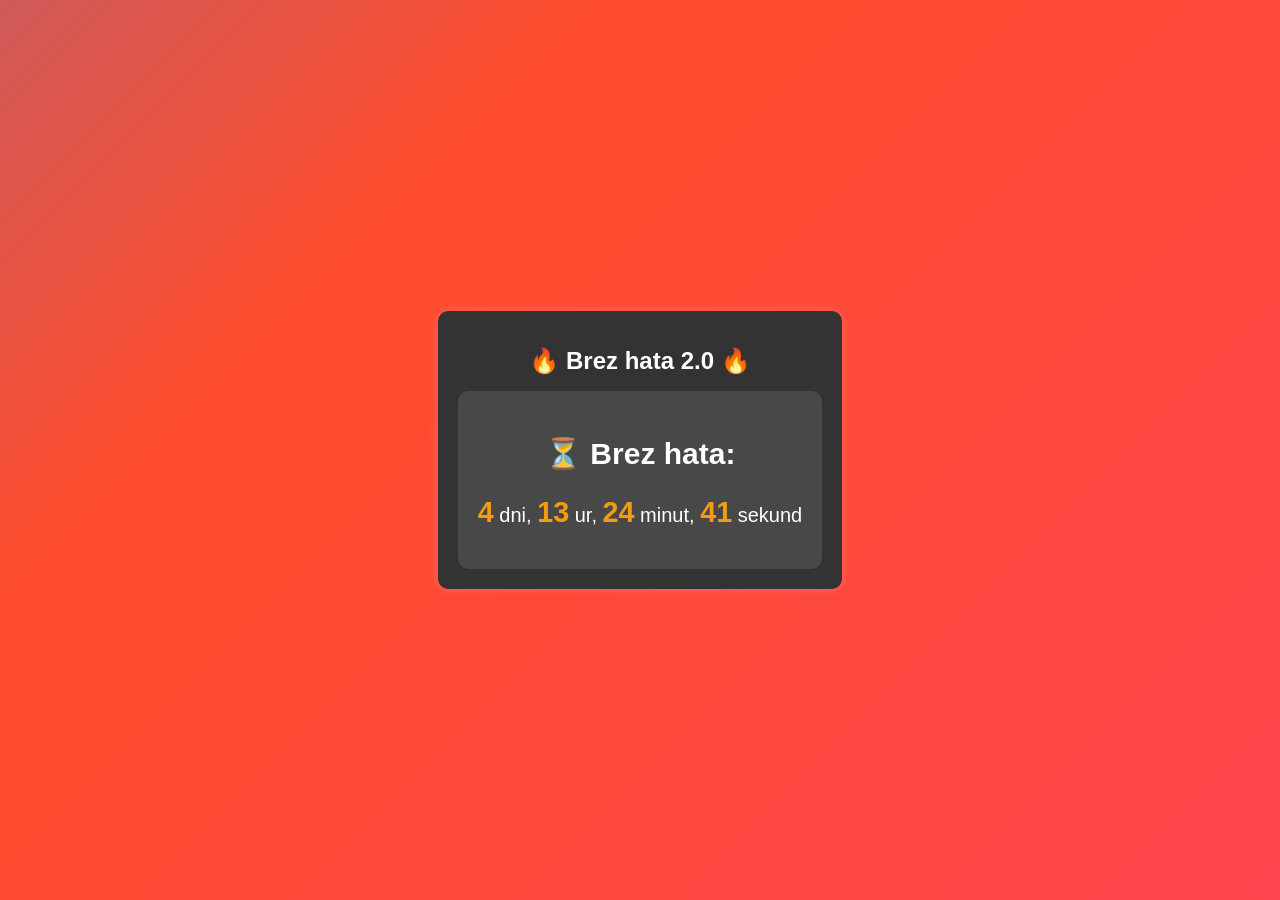
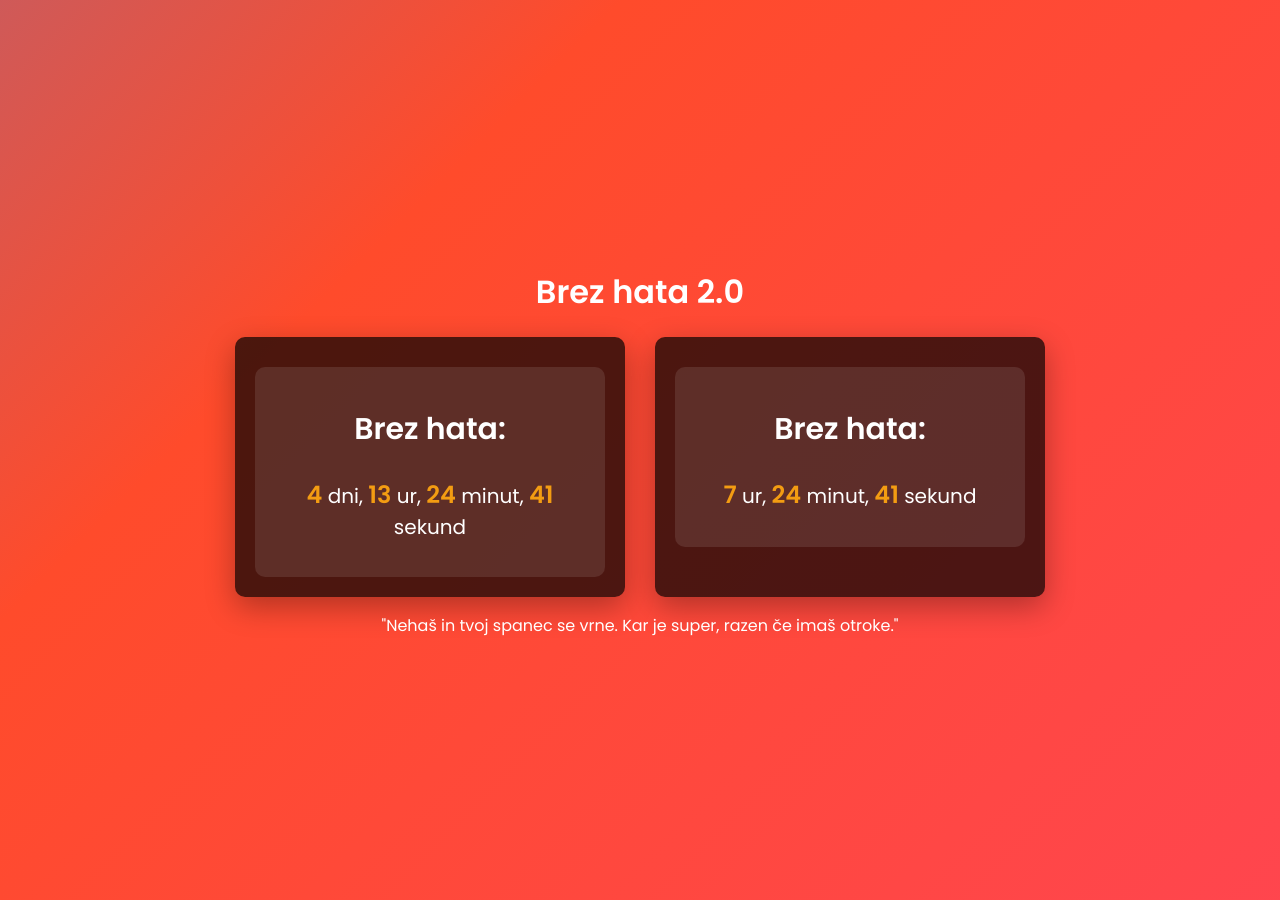
Before and after one commit to MaxiMATTY/brezhataNEW, a plain HTML site: page index.html in a window 1280 px wide. Drawn offline with Linux system fonts and the light colour scheme.

Commit message:
first update

```diff
--- a/index.html
+++ b/index.html
@@ -6,69 +6,92 @@
     <link rel="stylesheet" href="style.css">
 
     <title>Brez hata 2.0</title>
-    <style>
-        body {
-            font-family: Arial, sans-serif;
-            text-align: center;
-            background-color: #222;
-            color: #fff;
-            margin: 50px;
-        }
-        .container {
-            max-width: 400px;
-            margin: auto;
-            padding: 20px;
-            background: #333;
-            border-radius: 10px;
-            box-shadow: 0 0 10px rgba(255, 255, 255, 0.2);
-        }
-        h1 {
-            font-size: 24px;
-        }
-        .time-difference {
-            font-size: 20px;
-            margin-top: 10px;
-        }
-        .time-value {
-            font-weight: bold;
-            color: #f39c12;
-        }
-    </style>
 </head>
 <body>
 
-    <div class="container">
-        <h1>🔥 Brez hata 2.0 🔥</h1>
-        <div class="time-difference">
-            <h2>⏳ Brez hata:</h2>
-            <p>
-                <span id="days" class="time-value">0</span> dni,
-                <span id="hours" class="time-value">0</span> ur,
-                <span id="minutes" class="time-value">0</span> minut,
-                <span id="seconds" class="time-value">0</span> sekund
-            </p>
+    <h1> Brez hata 2.0 </h1>
+
+    <div class="countdown-wrapper">
+        <div class="container">
+            <div class="time-difference">
+                <h2> Brez hata:</h2>
+                <p>
+                    <span id="days1" class="time-value">0</span> dni,
+                    <span id="hours1" class="time-value">0</span> ur,
+                    <span id="minutes1" class="time-value">0</span> minut,
+                    <span id="seconds1" class="time-value">0</span> sekund
+                </p>
+            </div>
         </div>
+
+        <div class="container">
+            <div class="time-difference">
+                <h2> Brez hata:</h2>
+                <p>
+                    <span id="hours2" class="time-value">0</span> ur,
+                    <span id="minutes2" class="time-value">0</span> minut,
+                    <span id="seconds2" class="time-value">0</span> sekund
+                </p>
+            </div>
+        </div>
+    </div>
+
+    <div class="quote-container">
+        <p id="quote">Nalagam citat...</p>
     </div>
 
     <script>
         function updateTimeDifference() {
-            const staticStartDate = new Date(2025, 1, 1, 18, 0, 0); // 1. februar 2025 ob 18:00
+            // Prvi števec (od 1. februarja 2025)
+            const staticStartDate = new Date(2025, 1, 1, 18, 0, 0);
             const now = new Date();
-            const difference = Math.abs(now - staticStartDate);
+            const difference1 = now - staticStartDate;
 
-            const days = Math.floor(difference / (1000 * 60 * 60 * 24));
-            const hours = Math.floor((difference % (1000 * 60 * 60 * 24)) / (1000 * 60 * 60));
-            const minutes = Math.floor((difference % (1000 * 60 * 60)) / (1000 * 60));
-            const seconds = Math.floor((difference % (1000 * 60)) / 1000);
+            const days1 = Math.floor(difference1 / (1000 * 60 * 60 * 24));
+            const hours1 = Math.floor((difference1 % (1000 * 60 * 60 * 24)) / (1000 * 60 * 60));
+            const minutes1 = Math.floor((difference1 % (1000 * 60 * 60)) / (1000 * 60));
+            const seconds1 = Math.floor((difference1 % (1000 * 60)) / 1000);
 
-            document.getElementById('days').textContent = days;
-            document.getElementById('hours').textContent = hours;
-            document.getElementById('minutes').textContent = minutes;
-            document.getElementById('seconds').textContent = seconds;
+            document.getElementById('days1').textContent = days1;
+            document.getElementById('hours1').textContent = hours1;
+            document.getElementById('minutes1').textContent = minutes1;
+            document.getElementById('seconds1').textContent = seconds1;
+
+            // Drugi števec (od začetka današnjega dne)
+            const todayStart = new Date();
+            todayStart.setHours(0, 0, 0, 0);
+
+            const difference2 = now - todayStart;
+
+            const hours2 = Math.floor(difference2 / (1000 * 60 * 60));
+            const minutes2 = Math.floor((difference2 % (1000 * 60 * 60)) / (1000 * 60));
+            const seconds2 = Math.floor((difference2 % (1000 * 60)) / 1000);
+
+            document.getElementById('hours2').textContent = hours2;
+            document.getElementById('minutes2').textContent = minutes2;
+            document.getElementById('seconds2').textContent = seconds2;
         }
 
         setInterval(updateTimeDifference, 1000);
-        updateTimeDifference(); // Takoj prikaži ob nalaganju strani
+        updateTimeDifference();
+
+        // Izberi quote glede na dan v letu
+        function fetchDailyQuote() {
+            fetch('quotes.txt')
+                .then(response => response.text())
+                .then(data => {
+                    const quotes = data.split('\n').filter(line => line.trim() !== "");
+                    const now = new Date();
+                    const dayOfYear = Math.floor((now - new Date(now.getFullYear(), 0, 0)) / (1000 * 60 * 60 * 24));
+
+                    // Če je manj quote-ov kot dni v letu, uporabljamo modulo
+                    const quoteIndex = dayOfYear % quotes.length;
+                    document.getElementById('quote').textContent = quotes[quoteIndex];
+                })
+                .catch(error => console.error("Napaka pri branju quotes.txt:", error));
+        }
+
+        fetchDailyQuote();
     </script>
 
 </body>
--- a/style.css
+++ b/style.css
@@ -1,13 +1,16 @@
 /* Global Styles */
+@import url('https://fonts.googleapis.com/css2?family=Poppins:wght@300;400;600&display=swap');
+
 body {
-    margin: 0;
     font-family: 'Poppins', sans-serif;
+    text-align: center;
     background: linear-gradient(-45deg, #ff416c, #ff4b2b, #1e90ff, #00c9ff);
     background-size: 400% 400%;
     animation: gradientBG 10s ease infinite;
     color: #fff;
-    text-align: center;
+    margin: 50px;
     display: flex;
+    flex-direction: column;
     align-items: center;
     justify-content: center;
     height: 100vh;
@@ -21,63 +24,41 @@ body {
 }
 
 /* Container Styling */
+.countdown-wrapper {
+    display: flex;
+    gap: 30px;
+    justify-content: center;
+    flex-wrap: wrap;
+}
+
 .container {
-    max-width: 500px;
-    padding: 40px;
-    background: rgba(0, 0, 0, 0.6);
-    border-radius: 15px;
+    width: 350px;
+    padding: 20px;
+    background: rgba(0, 0, 0, 0.7);
+    border-radius: 10px;
     box-shadow: 0 10px 30px rgba(0, 0, 0, 0.3);
 }
 
-  /* Heading */
-  .title {
-    font-size: 2.5rem;
-    font-weight: bold;
-    margin-bottom: 5px;
-    background: -webkit-linear-gradient(45deg, #ff416c, #ff4b2b);
-    -webkit-background-clip: text;
-    -webkit-text-fill-color: transparent;
+/* Time Display */
+.time-difference {
+    font-size: 20px;
+    margin-top: 10px;
+    padding: 15px;
+    background: rgba(255, 255, 255, 0.1);
+    border-radius: 10px;
 }
 
-  /* DatePicker */
-  .datepicker {
-    width: 100%;
-    text-align: center;
-    padding: 10px;
-    font-size: 1rem;
-    background: rgba(255, 255, 255, 0.1);
-    border: 1px solid rgba(255, 255, 255, 0.3);
-    border-radius: 5px;
-    color: #fff;
+/* Time Value */
+.time-value {
+    font-weight: bold;
+    color: #f39c12;
+    font-size: 1.5rem;
 }
 
-  /* Time Difference Display */
-  .time-difference {
-    background: rgba(255, 255, 255, 0.1);
-    padding: 20px;
-    border-radius: 10px;
-    margin-top: 5px;
+/* Responsive Design */
+@media screen and (max-width: 768px) {
+    .countdown-wrapper {
+        flex-direction: column;
+        align-items: center;
     }
-
-  .time-value {
-    font-size: 1.8rem;
-    font-weight: bold;
-    color: #ff4b2b;
 }
-
-  /* Button */
-  .mission-failed-button {
-    margin-top: 20px;
-    background: #e74c3c;
-    color: #fff;
-    border: none;
-    padding: 12px 30px;
-    font-size: 1rem;
-    border-radius: 10px;
-    cursor: pointer;
-    transition: background 0.3s ease;
-  }
-
-  .mission-failed-button:hover {
-    background: #c0392b;
-  }
```
Also changed, not shown: quotes.txt (added). Lines whose indentation alone changed are shown as unchanged.
